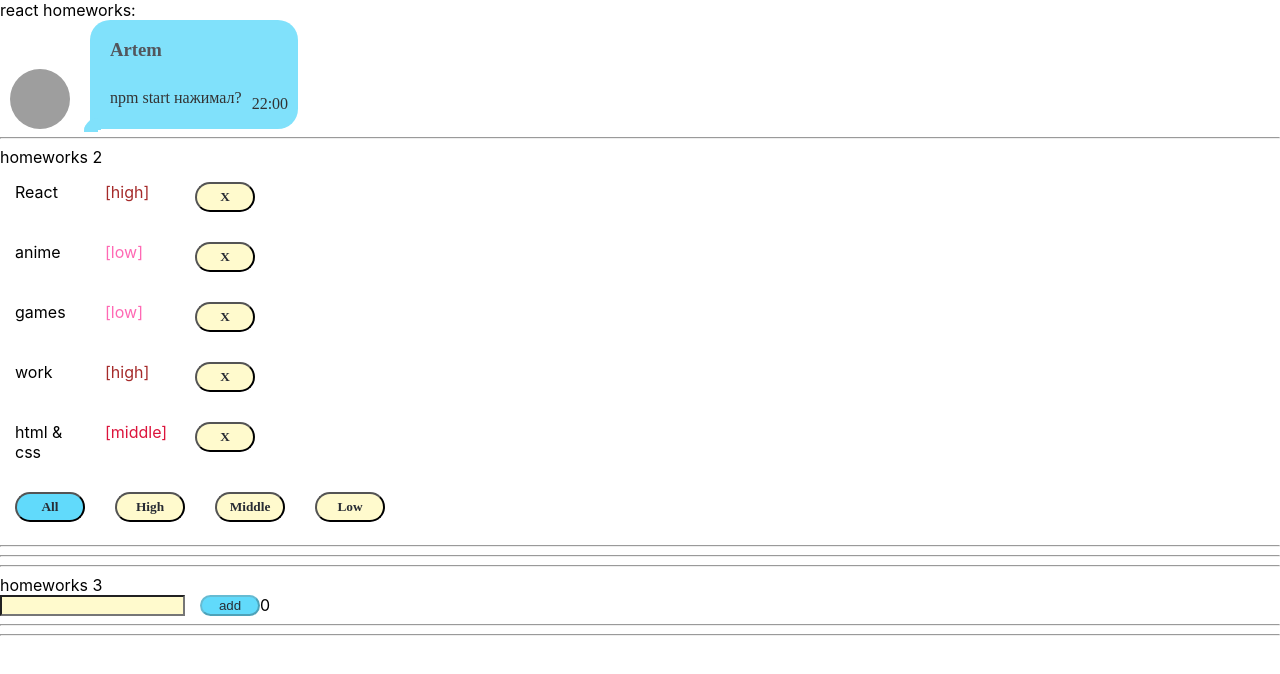
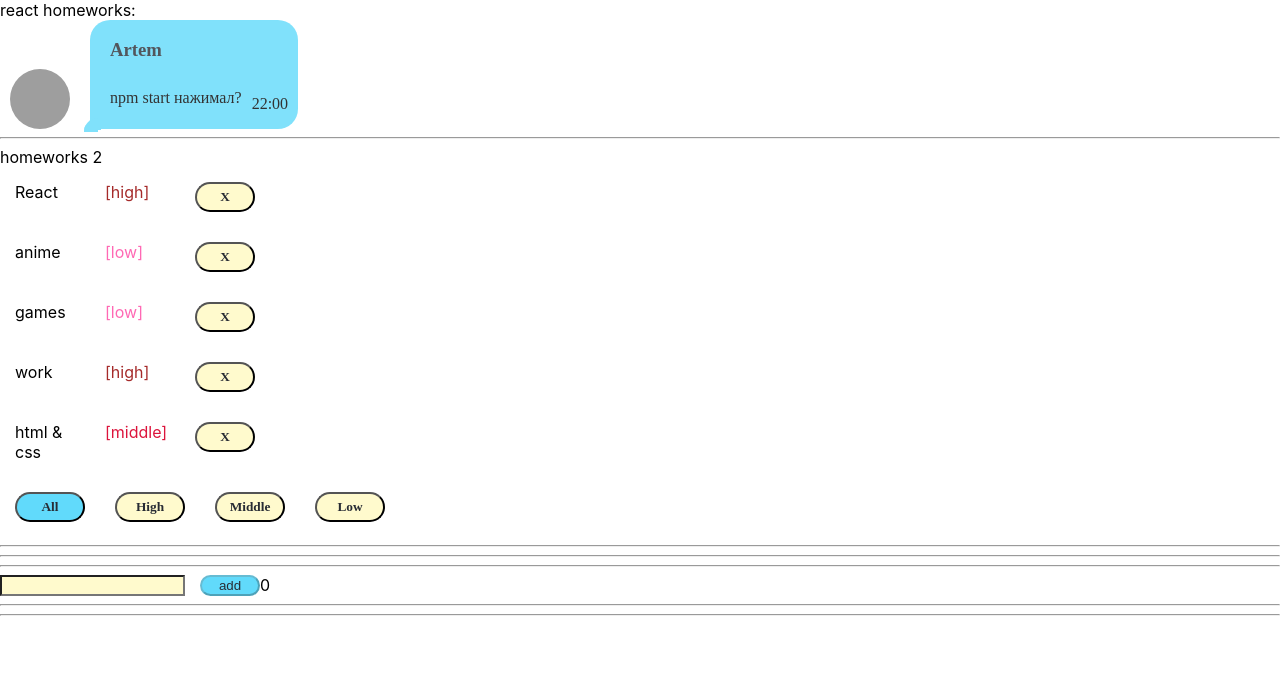
Before and after one commit to KarolinaEsepenok/dzIgnat, a React (Create React App) app: page / in a window 1280 px wide. Shown: the top 674 px of the page. Built offline with nearby package versions, Linux system fonts and the light colour scheme; grey boxes are pictures that could not be loaded.

Commit message:
second commit

```diff
--- a/src/p2-homeworks/h3/Greeting.module.css
+++ b/src/p2-homeworks/h3/Greeting.module.css
@@ -10,7 +10,7 @@
 }
 .input{
 
-    background: lemonchiffon;
+   background: lemonchiffon;
     color: #282c34;
 }
 .input:focus{
--- a/src/p2-homeworks/h3/HW3.tsx
+++ b/src/p2-homeworks/h3/HW3.tsx
@@ -24,7 +24,6 @@ function HW3() {
     return (
         <div>
             <hr/>
-            homeworks 3
 
             {/*should work (должно работать)*/}
             <GreetingContainer users={users} addUserCallback={addUserCallback}/>
```
